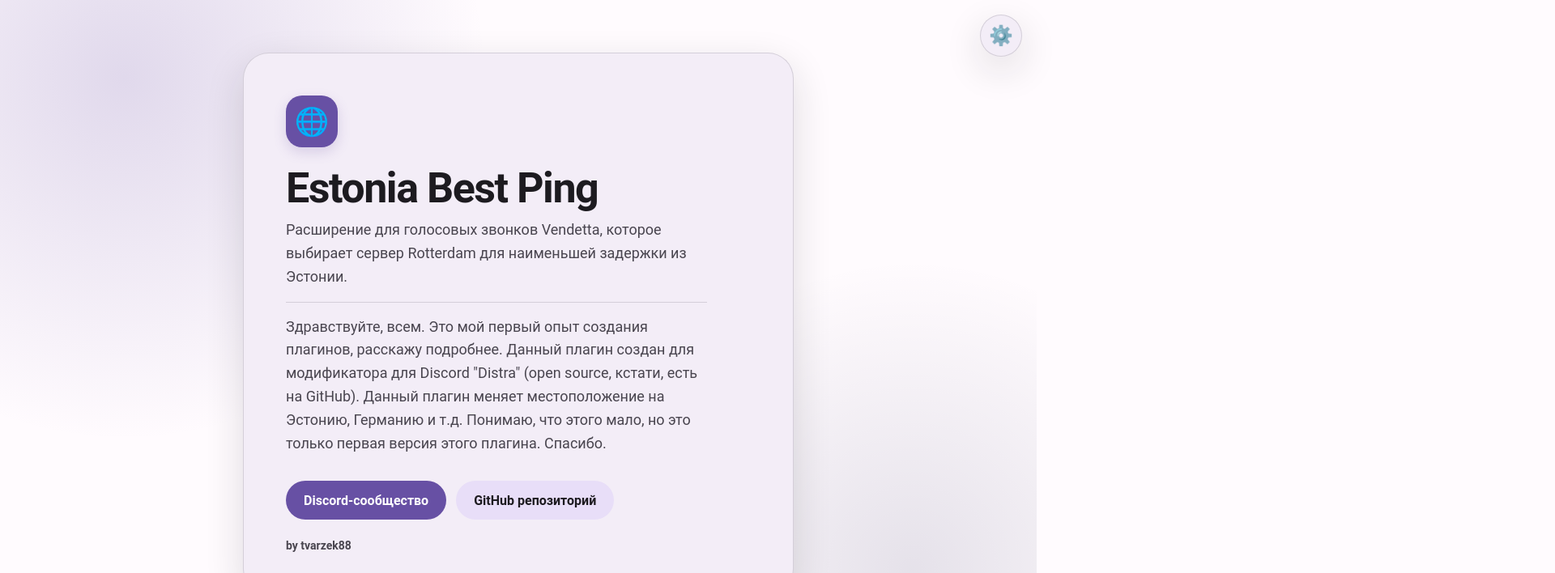
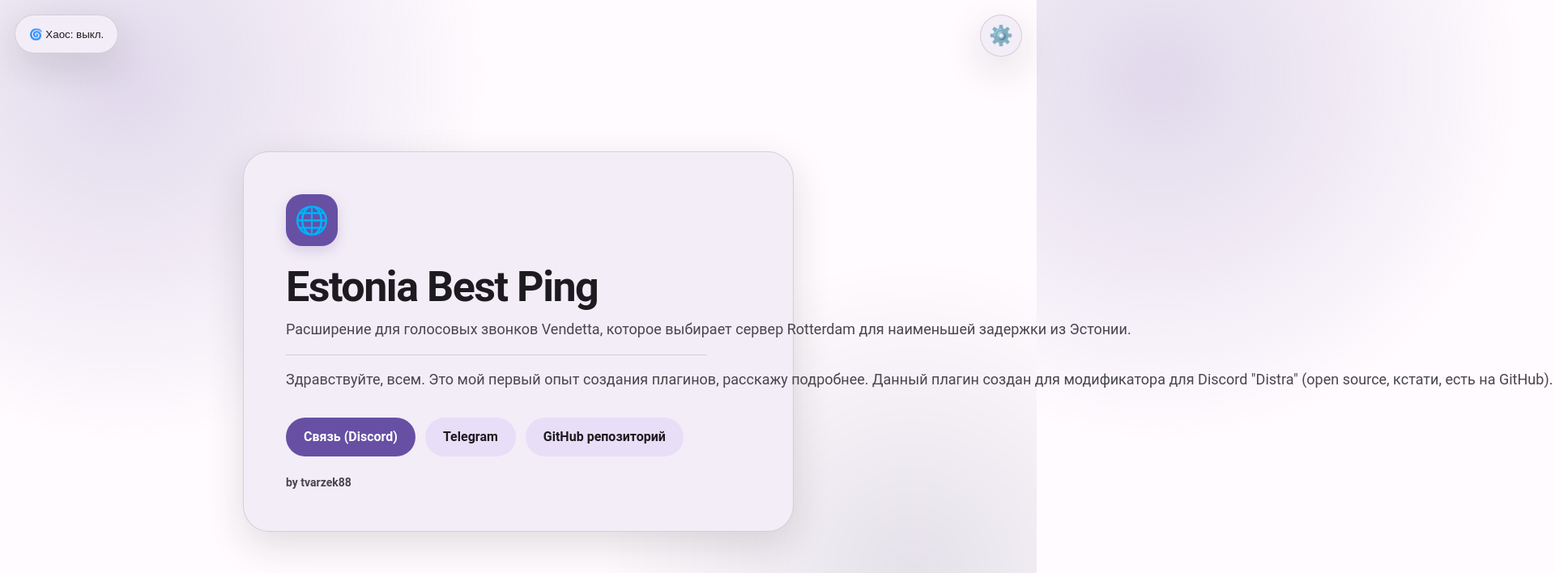
Before and after one commit to floppa078-afk/reger, a plain HTML site: page index.html in a window 1280 px wide. Shown: the top 708 px of the page at 81% size, 1920 px wide, since content can reach past the window. Drawn offline with Linux system fonts and the light colour scheme.

Commit message:
Update contact links and add independent chaos mode

```diff
--- a/index.html
+++ b/index.html
@@ -6,136 +6,72 @@
   <meta name="theme-color" content="#6750a4">
   <title>Estonia Best Ping</title>
   <style>
-    :root {
-      color-scheme: light;
-      --bg: #fffbfe;
-      --surface: #f3edf7;
-      --surface-2: #e8def8;
-      --primary: #6750a4;
-      --on-primary: #fff;
-      --text: #1d1b20;
-      --muted: #49454f;
-      --border: rgba(73, 69, 79, .18);
-      --shadow: 0 16px 48px rgba(29, 27, 32, .14);
-      --glow: rgba(103, 80, 164, .2);
-    }
-    * { box-sizing: border-box; }
-    body {
-      --bg: #fffbfe; --surface: #f3edf7; --surface-2: #e8def8;
-      --text: #1d1b20; --muted: #49454f; --border: rgba(73, 69, 79, .18);
-      --shadow: 0 16px 48px rgba(29, 27, 32, .14);
-      margin: 0; min-height: 100vh; display: grid; place-items: center;
-      padding: 32px 20px; overflow-x: hidden;
-      background: radial-gradient(circle at 12% 12%, var(--glow), transparent 28rem),
-                  radial-gradient(circle at 88% 88%, rgba(3,0,56,.10), transparent 24rem), var(--bg);
-      color: var(--text); font-family: Roboto, system-ui, -apple-system, "Segoe UI", sans-serif;
-      transition: background .3s ease, color .3s ease;
-    }
-    body[data-mode="dark"] { --bg: #121116; --surface: #242129; --surface-2: #393342; --text: #f0edf4; --muted: #cac4d0; --border: rgba(230,225,229,.16); --shadow: 0 18px 54px rgba(0,0,0,.35); }
-    @media (prefers-color-scheme: dark) {
-      body[data-mode="system"] { --bg: #121116; --surface: #242129; --surface-2: #393342; --text: #f0edf4; --muted: #cac4d0; --border: rgba(230,225,229,.16); --shadow: 0 18px 54px rgba(0,0,0,.35); }
-    }
-    body[data-accent="blue"] { --primary: #0061a4; --on-primary: #fff; --glow: rgba(0,97,164,.2); }
-    body[data-accent="green"] { --primary: #386a20; --on-primary: #fff; --glow: rgba(56,106,32,.2); }
-    body[data-accent="pink"] { --primary: #984061; --on-primary: #fff; --glow: rgba(152,64,97,.2); }
-    body[data-accent="orange"] { --primary: #8b5000; --on-primary: #fff; --glow: rgba(139,80,0,.2); }
-
-    .settings-wrap { position: fixed; z-index: 5; top: 18px; right: 18px; }
-    .gear {
-      width: 52px; height: 52px; display: grid; place-items: center; border: 1px solid var(--border);
-      border-radius: 50%; background: var(--surface); color: var(--text); box-shadow: var(--shadow);
-      font-size: 24px; cursor: pointer; transition: transform .25s ease, background .25s ease;
-    }
-    .gear:hover { transform: rotate(35deg); }
-    .gear:focus-visible, button:focus-visible, select:focus-visible { outline: 3px solid var(--primary); outline-offset: 3px; }
-    .settings {
-      position: absolute; top: 62px; right: 0; width: min(320px, calc(100vw - 36px));
-      padding: 20px; border: 1px solid var(--border); border-radius: 24px; background: var(--surface);
-      box-shadow: var(--shadow); color: var(--text);
-    }
-    .settings[hidden] { display: none; }
-    .settings h2 { margin: 0 0 16px; font-size: 20px; }
-    .setting { display: grid; gap: 7px; margin-top: 14px; }
-    .setting label { color: var(--muted); font-size: 13px; font-weight: 700; }
-    .setting select { width: 100%; padding: 11px 12px; border: 1px solid var(--border); border-radius: 13px; background: var(--bg); color: var(--text); font: inherit; }
-
-    .card {
-      width: min(680px, 100%); padding: clamp(28px, 7vw, 52px); border: 1px solid var(--border);
-      border-radius: 32px; background: var(--surface); box-shadow: var(--shadow);
-      transition: background .3s ease, border-radius .3s ease, box-shadow .3s ease;
-    }
-    .icon { width: 64px; height: 64px; display: grid; place-items: center; border-radius: 20px; background: var(--primary); color: var(--on-primary); font-size: 34px; box-shadow: 0 6px 16px var(--glow); }
-    h1 { margin: 24px 0 10px; font-size: clamp(32px, 7vw, 52px); line-height: 1.05; letter-spacing: -1.5px; }
-    p { max-width: 520px; margin: 0; color: var(--muted); font-size: 18px; line-height: 1.6; }
-    .description { margin-top: 16px; padding-top: 16px; border-top: 1px solid var(--border); }
-    .author { margin-top: 24px; color: var(--muted); font-size: 14px; font-weight: 700; }
-    .actions { display: flex; flex-wrap: wrap; gap: 12px; margin-top: 32px; }
-    .button { min-height: 48px; display: inline-flex; align-items: center; justify-content: center; gap: 10px; padding: 0 22px; border-radius: 24px; text-decoration: none; font-weight: 700; transition: transform .18s ease, box-shadow .18s ease, background .18s ease; }
-    .button:hover { transform: translateY(-2px); box-shadow: 0 8px 18px rgba(29,27,32,.14); }
-    .filled { background: var(--primary); color: var(--on-primary); }
-    .tonal { background: var(--surface-2); color: var(--text); }
-
-    /* Liquid Glass */
-    body[data-style="glass"] .card, body[data-style="glass"] .settings, body[data-style="glass"] .gear {
-      background: color-mix(in srgb, var(--surface) 68%, transparent); backdrop-filter: blur(24px) saturate(160%);
-      -webkit-backdrop-filter: blur(24px) saturate(160%); border-color: rgba(255,255,255,.32);
-    }
-    body[data-style="glass"] .card { border-radius: 36px; box-shadow: 0 24px 80px rgba(50,40,90,.2), inset 0 1px rgba(255,255,255,.45); }
-    body[data-style="glass"] { background-image: radial-gradient(ellipse at 15% 15%, var(--glow), transparent 32rem), radial-gradient(ellipse at 85% 85%, rgba(0,190,255,.14), transparent 28rem), linear-gradient(135deg, var(--bg), var(--surface-2)); }
-
-    /* Nothing-inspired */
-    body[data-style="nothing"] { font-family: "Courier New", monospace; background-image: radial-gradient(var(--border) .8px, transparent .8px); background-size: 18px 18px; }
-    body[data-style="nothing"] .card { border: 2px solid var(--text); border-radius: 8px; box-shadow: 8px 8px 0 var(--primary); }
-    body[data-style="nothing"] .icon { border-radius: 50%; background: var(--text); color: var(--bg); box-shadow: none; }
-    body[data-style="nothing"] h1 { text-transform: uppercase; letter-spacing: -2px; }
-    body[data-style="nothing"] .button { border-radius: 4px; text-transform: uppercase; }
-    body[data-style="nothing"] .filled { background: #e53935; color: white; }
-    body[data-style="nothing"] .tonal { border: 1px solid var(--text); }
-
-    /* Delightfully chaotic mode */
-    @keyframes wobble { 0%,100% { transform: rotate(-3deg) translateY(0); } 25% { transform: rotate(4deg) translateY(-7px); } 50% { transform: rotate(-5deg) translateY(5px); } 75% { transform: rotate(5deg) translateY(-4px); } }
-    @keyframes hue-spin { to { filter: hue-rotate(360deg); } }
-    body[data-style="chaos"] { background-size: 200% 200%; animation: hue-spin 4s linear infinite; }
-    body[data-style="chaos"] .card { animation: wobble 1.7s ease-in-out infinite; border-radius: 12px 38px 15px 34px; }
-    body[data-style="chaos"] .button { animation: wobble 1.1s ease-in-out infinite; }
-    body[data-style="chaos"] .button:nth-child(2) { animation-delay: -.55s; }
-    body[data-style="chaos"] .icon { animation: wobble .9s ease-in-out infinite; }
-    @media (prefers-reduced-motion: reduce) { *, *::before, *::after { animation-duration: .01ms !important; animation-iteration-count: 1 !important; scroll-behavior: auto !important; } }
-    @media (max-width: 480px) { .settings-wrap { top: 12px; right: 12px; } body { padding: 76px 16px 24px; } .actions { flex-direction: column; } .button { width: 100%; } }
+    :root { --bg:#fffbfe; --surface:#f3edf7; --surface-2:#e8def8; --primary:#6750a4; --on-primary:#fff; --text:#1d1b20; --muted:#49454f; --border:rgba(73,69,79,.18); --shadow:0 16px 48px rgba(29,27,32,.14); --glow:rgba(103,80,164,.2); }
+    * { box-sizing:border-box; }
+    body { --bg:#fffbfe; --surface:#f3edf7; --surface-2:#e8def8; --text:#1d1b20; --muted:#49454f; --border:rgba(73,69,79,.18); --shadow:0 16px 48px rgba(29,27,32,.14); margin:0; min-height:100vh; display:grid; place-items:center; padding:76px 20px 32px; overflow-x:hidden; background:radial-gradient(circle at 12% 12%,var(--glow),transparent 28rem),radial-gradient(circle at 88% 88%,rgba(3,0,56,.1),transparent 24rem),var(--bg); color:var(--text); font-family:Roboto,system-ui,-apple-system,"Segoe UI",sans-serif; transition:background .3s ease,color .3s ease; }
+    body[data-mode="dark"] { --bg:#121116; --surface:#242129; --surface-2:#393342; --text:#f0edf4; --muted:#cac4d0; --border:rgba(230,225,229,.16); --shadow:0 18px 54px rgba(0,0,0,.35); }
+    @media (prefers-color-scheme:dark) { body[data-mode="system"] { --bg:#121116; --surface:#242129; --surface-2:#393342; --text:#f0edf4; --muted:#cac4d0; --border:rgba(230,225,229,.16); --shadow:0 18px 54px rgba(0,0,0,.35); } }
+    body[data-mode="light"] { color-scheme:light; }
+    body[data-accent="blue"] { --primary:#0061a4; --on-primary:#fff; --glow:rgba(0,97,164,.2); }
+    body[data-accent="green"] { --primary:#386a20; --on-primary:#fff; --glow:rgba(56,106,32,.2); }
+    body[data-accent="pink"] { --primary:#984061; --on-primary:#fff; --glow:rgba(152,64,97,.2); }
+    body[data-accent="orange"] { --primary:#8b5000; --on-primary:#fff; --glow:rgba(139,80,0,.2); }
+    .top-button { position:fixed; z-index:5; top:18px; display:flex; align-items:center; gap:8px; min-height:48px; padding:0 17px; border:1px solid var(--border); border-radius:24px; background:var(--surface); color:var(--text); box-shadow:var(--shadow); font:700 14px inherit; cursor:pointer; }
+    #chaos-toggle { left:18px; }
+    #chaos-toggle[aria-pressed="true"] { background:var(--primary); color:var(--on-primary); }
+    .settings-wrap { position:fixed; z-index:6; top:18px; right:18px; }
+    .gear { width:52px; height:52px; display:grid; place-items:center; border:1px solid var(--border); border-radius:50%; background:var(--surface); color:var(--text); box-shadow:var(--shadow); font-size:24px; cursor:pointer; transition:transform .25s ease; }
+    .gear:hover { transform:rotate(35deg); }
+    .gear:focus-visible,button:focus-visible,select:focus-visible { outline:3px solid var(--primary); outline-offset:3px; }
+    .settings { position:absolute; top:62px; right:0; width:min(320px,calc(100vw - 36px)); padding:20px; border:1px solid var(--border); border-radius:24px; background:var(--surface); box-shadow:var(--shadow); color:var(--text); }
+    .settings[hidden] { display:none; }
+    .settings h2 { margin:0 0 16px; font-size:20px; }
+    .setting { display:grid; gap:7px; margin-top:14px; }
+    .setting label { color:var(--muted); font-size:13px; font-weight:700; }
+    .setting select { width:100%; padding:11px 12px; border:1px solid var(--border); border-radius:13px; background:var(--bg); color:var(--text); font:inherit; }
+    .card { width:min(680px,100%); padding:clamp(28px,7vw,52px); border:1px solid var(--border); border-radius:32px; background:var(--surface); box-shadow:var(--shadow); transition:background .3s ease,border-radius .3s ease,box-shadow .3s ease; }
+    .icon { width:64px; height:64px; display:grid; place-items:center; border-radius:20px; background:var(--primary); color:var(--on-primary); font-size:34px; box-shadow:0 6px 16px var(--glow); }
+    h1 { margin:24px 0 10px; font-size:clamp(32px,7vw,52px); line-height:1.05; letter-spacing:-1.5px; }
+    p { max-width:520px; margin:0; color:var(--muted); font-size:18px; line-height:1.6; }
+    .description { margin-top:16px; padding-top:16px; border-top:1px solid var(--border); }
+    .author { margin-top:24px; color:var(--muted); font-size:14px; font-weight:700; }
+    .actions { display:flex; flex-wrap:wrap; gap:12px; margin-top:32px; }
+    .button { min-height:48px; display:inline-flex; align-items:center; justify-content:center; gap:10px; padding:0 22px; border-radius:24px; text-decoration:none; font-weight:700; transition:transform .18s ease,box-shadow .18s ease,background .18s ease; }
+    .button:hover { transform:translateY(-2px); box-shadow:0 8px 18px rgba(29,27,32,.14); }
+    .filled { background:var(--primary); color:var(--on-primary); }
+    .tonal { background:var(--surface-2); color:var(--text); }
+    body[data-style="glass"] .card,body[data-style="glass"] .settings,body[data-style="glass"] .gear,body[data-style="glass"] .top-button { background:color-mix(in srgb,var(--surface) 68%,transparent); backdrop-filter:blur(24px) saturate(160%); -webkit-backdrop-filter:blur(24px) saturate(160%); border-color:rgba(255,255,255,.32); }
+    body[data-style="glass"] .card { border-radius:36px; box-shadow:0 24px 80px rgba(50,40,90,.2),inset 0 1px rgba(255,255,255,.45); }
+    body[data-style="glass"] { background-image:radial-gradient(ellipse at 15% 15%,var(--glow),transparent 32rem),radial-gradient(ellipse at 85% 85%,rgba(0,190,255,.14),transparent 28rem),linear-gradient(135deg,var(--bg),var(--surface-2)); }
+    body[data-style="nothing"] { font-family:"Courier New",monospace; background-image:radial-gradient(var(--border) .8px,transparent .8px); background-size:18px 18px; }
+    body[data-style="nothing"] .card { border:2px solid var(--text); border-radius:8px; box-shadow:8px 8px 0 var(--primary); }
+    body[data-style="nothing"] .icon { border-radius:50%; background:var(--text); color:var(--bg); box-shadow:none; }
+    body[data-style="nothing"] h1 { text-transform:uppercase; letter-spacing:-2px; }
+    body[data-style="nothing"] .button { border-radius:4px; text-transform:uppercase; }
+    body[data-style="nothing"] .filled { background:#e53935; color:white; }
+    body[data-style="nothing"] .tonal { border:1px solid var(--text); }
+    @keyframes chaos-float { 0%,100% { transform:translate(var(--x1),var(--y1)) rotate(var(--r1)); } 50% { transform:translate(var(--x2),var(--y2)) rotate(var(--r2)); } }
+    @keyframes chaos-letter { 0%,100% { transform:translate(0,0) rotate(0) scale(1); } 30% { transform:translate(var(--dx),var(--dy)) rotate(var(--rot)) scale(1.12); } 65% { transform:translate(calc(var(--dx) * -1),calc(var(--dy) * -1)) rotate(calc(var(--rot) * -1)); } }
+    @keyframes chaos-hue { to { filter:hue-rotate(360deg); } }
+    body.chaos-mode { background-size:200% 200%; animation:chaos-hue 6s linear infinite; }
+    body.chaos-mode .card { animation:chaos-float 2.4s ease-in-out infinite; --x1:-4px; --y1:3px; --r1:-1deg; --x2:5px; --y2:-5px; --r2:1.5deg; border-radius:14px 36px 12px 30px; }
+    body.chaos-mode .icon { animation:chaos-float 1.3s ease-in-out infinite; --x1:-6px; --y1:2px; --r1:-12deg; --x2:7px; --y2:-4px; --r2:16deg; }
+    body.chaos-mode .chaos-char { position:relative; display:inline-block; animation:chaos-letter 1.7s ease-in-out infinite; animation-delay:var(--delay); }
+    body.chaos-mode .button { animation:chaos-float 1.8s ease-in-out infinite; --x1:-3px; --y1:3px; --r1:-3deg; --x2:4px; --y2:-4px; --r2:4deg; }
+    body.chaos-mode .button:nth-child(2) { animation-delay:-.7s; }
+    @media (prefers-reduced-motion:reduce) { *,*::before,*::after { animation-duration:.01ms!important; animation-iteration-count:1!important; scroll-behavior:auto!important; } }
+    @media (max-width:480px) { .top-button { top:12px; min-height:44px; padding:0 13px; } #chaos-toggle { left:12px; } .settings-wrap { top:12px; right:12px; } body { padding:72px 16px 24px; } .actions { flex-direction:column; } .button { width:100%; } }
   </style>
 </head>
 <body data-style="material" data-mode="system" data-accent="purple">
+  <button class="top-button" id="chaos-toggle" type="button" aria-pressed="false">🌀 Хаос: выкл.</button>
   <div class="settings-wrap">
     <button class="gear" id="settings-toggle" type="button" aria-label="Настройки оформления" aria-expanded="false" aria-controls="settings-panel">⚙️</button>
     <section class="settings" id="settings-panel" aria-labelledby="settings-title" hidden>
       <h2 id="settings-title">Оформление</h2>
-      <div class="setting">
-        <label for="style-select">Стиль</label>
-        <select id="style-select">
-          <option value="material">Material You 3</option>
-          <option value="glass">Liquid Glass</option>
-          <option value="nothing">Nothing OS</option>
-          <option value="chaos">Полная наркомания (хаос)</option>
-        </select>
-      </div>
-      <div class="setting">
-        <label for="mode-select">Тема</label>
-        <select id="mode-select">
-          <option value="system">Как в системе</option>
-          <option value="light">Светлая</option>
-          <option value="dark">Тёмная</option>
-        </select>
-      </div>
-      <div class="setting">
-        <label for="accent-select">Акцентный цвет</label>
-        <select id="accent-select">
-          <option value="purple">Фиолетовый</option>
-          <option value="blue">Синий</option>
-          <option value="green">Зелёный</option>
-          <option value="pink">Розовый</option>
-          <option value="orange">Оранжевый</option>
-        </select>
-      </div>
+      <div class="setting"><label for="style-select">Стиль</label><select id="style-select"><option value="material">Material You 3</option><option value="glass">Liquid Glass</option><option value="nothing">Nothing OS</option></select></div>
+      <div class="setting"><label for="mode-select">Тема</label><select id="mode-select"><option value="system">Как в системе</option><option value="light">Светлая</option><option value="dark">Тёмная</option></select></div>
+      <div class="setting"><label for="accent-select">Акцентный цвет</label><select id="accent-select"><option value="purple">Фиолетовый</option><option value="blue">Синий</option><option value="green">Зелёный</option><option value="pink">Розовый</option><option value="orange">Оранжевый</option></select></div>
     </section>
   </div>
   <main class="card">
@@ -144,7 +80,8 @@
     <p>Расширение для голосовых звонков Vendetta, которое выбирает сервер Rotterdam для наименьшей задержки из Эстонии.</p>
     <p class="description">Здравствуйте, всем. Это мой первый опыт создания плагинов, расскажу подробнее. Данный плагин создан для модификатора для Discord "Distra" (open source, кстати, есть на GitHub). Данный плагин меняет местоположение на Эстонию, Германию и т.д. Понимаю, что этого мало, но это только первая версия этого плагина. Спасибо.</p>
     <div class="actions">
-      <a class="button filled" href="https://discord.gg/kastazdess" target="_blank" rel="noopener noreferrer">Discord-сообщество</a>
+      <a class="button filled" href="https://discord.gg/kastazdess" target="_blank" rel="noopener noreferrer">Связь (Discord)</a>
+      <a class="button tonal" href="https://t.me/piezek" target="_blank" rel="noopener noreferrer">Telegram</a>
       <a class="button tonal" href="https://github.com/floppa078-afk/reger" target="_blank" rel="noopener noreferrer">GitHub репозиторий</a>
     </div>
     <div class="author">by tvarzek88</div>
@@ -153,43 +90,51 @@
     const body = document.body;
     const toggle = document.getElementById('settings-toggle');
     const panel = document.getElementById('settings-panel');
-    const controls = {
-      style: document.getElementById('style-select'),
-      mode: document.getElementById('mode-select'),
-      accent: document.getElementById('accent-select')
-    };
-    const defaults = { style: 'material', mode: 'system', accent: 'purple' };
+    const chaosToggle = document.getElementById('chaos-toggle');
+    const controls = { style:document.getElementById('style-select'), mode:document.getElementById('mode-select'), accent:document.getElementById('accent-select') };
+    const defaults = { style:'material', mode:'system', accent:'purple' };
     let saved = {};
     try { saved = JSON.parse(localStorage.getItem('estonia-ping-settings') || '{}'); } catch (_) {}
-    for (const [key, control] of Object.entries(controls)) {
+    for (const [key,control] of Object.entries(controls)) {
       const value = saved[key];
       control.value = [...control.options].some(option => option.value === value) ? value : defaults[key];
       body.dataset[key] = control.value;
-      control.addEventListener('change', () => {
+      control.addEventListener('change',() => {
         body.dataset[key] = control.value;
-        try { localStorage.setItem('estonia-ping-settings', JSON.stringify({
-          style: controls.style.value, mode: controls.mode.value, accent: controls.accent.value
-        })); } catch (_) {}
+        try { localStorage.setItem('estonia-ping-settings',JSON.stringify({style:controls.style.value,mode:controls.mode.value,accent:controls.accent.value})); } catch (_) {}
       });
     }
-    toggle.addEventListener('click', () => {
-      const opening = panel.hidden;
-      panel.hidden = !opening;
-      toggle.setAttribute('aria-expanded', String(opening));
-    });
-    document.addEventListener('click', event => {
-      if (!panel.hidden && !panel.contains(event.target) && !toggle.contains(event.target)) {
-        panel.hidden = true;
-        toggle.setAttribute('aria-expanded', 'false');
+    toggle.addEventListener('click',() => { const opening = panel.hidden; panel.hidden = !opening; toggle.setAttribute('aria-expanded',String(opening)); });
+    document.addEventListener('click',event => { if (!panel.hidden && !panel.contains(event.target) && !toggle.contains(event.target)) { panel.hidden = true; toggle.setAttribute('aria-expanded','false'); } });
+    document.addEventListener('keydown',event => { if (event.key === 'Escape' && !panel.hidden) { panel.hidden = true; toggle.setAttribute('aria-expanded','false'); toggle.focus(); } });
+    const chaoticText = [...document.querySelectorAll('h1, main p')];
+    for (const element of chaoticText) {
+      const original = element.textContent;
+      element.setAttribute('aria-label',original);
+      element.setAttribute('data-chaos-text','');
+      element.textContent = '';
+      for (const [index,char] of [...original].entries()) {
+        const span = document.createElement('span');
+        span.className = 'chaos-char';
+        span.setAttribute('aria-hidden','true');
+        span.textContent = char === ' ' ? '\u00a0' : char;
+        span.style.setProperty('--delay',`${(Math.random() * 1.8).toFixed(2)}s`);
+        span.style.setProperty('--dx',`${Math.round(Math.random() * 14 - 7)}px`);
+        span.style.setProperty('--dy',`${Math.round(Math.random() * 16 - 8)}px`);
+        span.style.setProperty('--rot',`${Math.round(Math.random() * 50 - 25)}deg`);
+        element.append(span);
       }
-    });
-    document.addEventListener('keydown', event => {
-      if (event.key === 'Escape' && !panel.hidden) {
-        panel.hidden = true;
-        toggle.setAttribute('aria-expanded', 'false');
-        toggle.focus();
-      }
-    });
+    }
+    let chaosOn = false;
+    try { chaosOn = localStorage.getItem('estonia-ping-chaos') === 'true'; } catch (_) {}
+    function setChaos(enabled) {
+      body.classList.toggle('chaos-mode',enabled);
+      chaosToggle.setAttribute('aria-pressed',String(enabled));
+      chaosToggle.textContent = enabled ? '🌀 Хаос: вкл.' : '🌀 Хаос: выкл.';
+      try { localStorage.setItem('estonia-ping-chaos',String(enabled)); } catch (_) {}
+    }
+    chaosToggle.addEventListener('click',() => setChaos(!body.classList.contains('chaos-mode')));
+    setChaos(chaosOn);
   </script>
 </body>
 </html>
```
